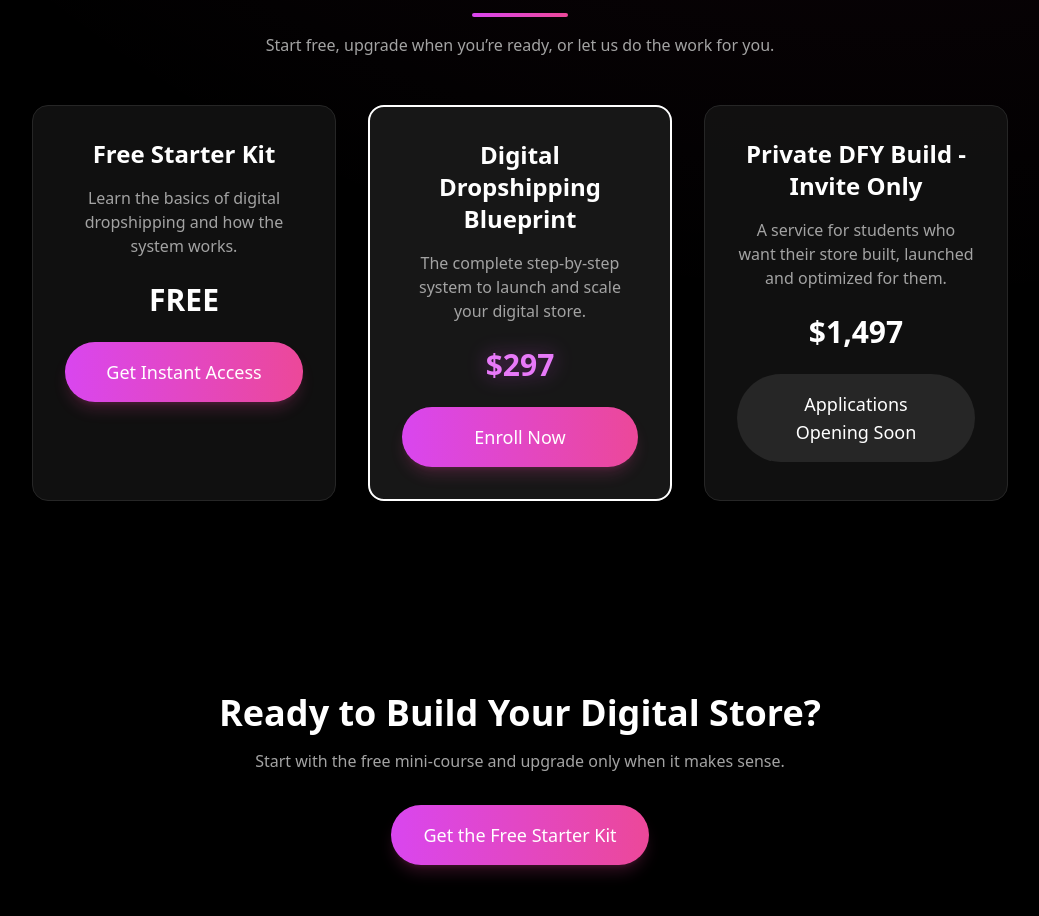
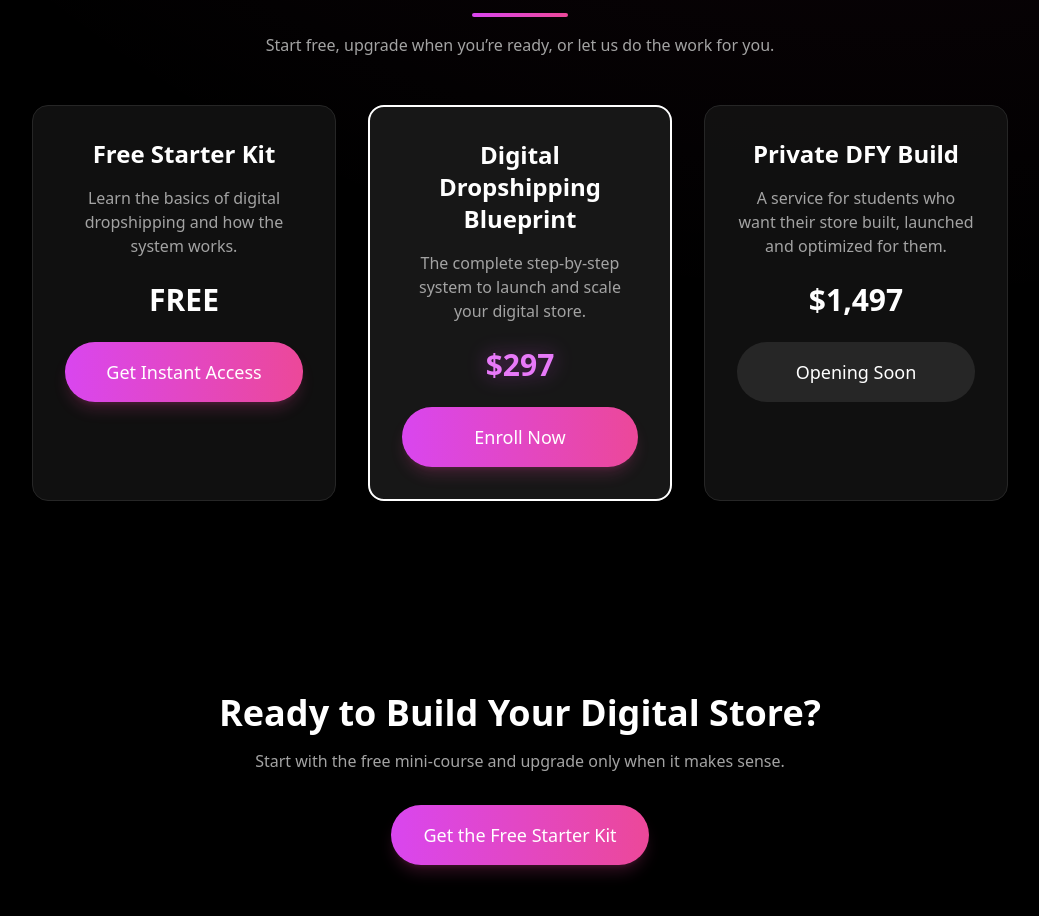
Before and after one commit to ChrisDigital24/digital-dropshipping-blueprint, a Next.js app: page / in a window 1280 px wide. Shown: the part 1540-2456 px from the top of the page, without its empty margins (120-1159 px from the left). Built offline with nearby package versions, Linux system fonts and the light colour scheme.

Commit message:
Simplify text for Private DFY Build section

```diff
--- a/pages/index.jsx
+++ b/pages/index.jsx
@@ -271,13 +271,13 @@ className="reveal px-6 py-24 max-w-6xl mx-auto text-center">
 
             <div className="bg-neutral-900/70 border border-neutral-800 rounded-2xl">
               <div className="p-8">
-                <h3 className="text-2xl font-semibold">Private DFY Build - Invite Only</h3>
+                <h3 className="text-2xl font-semibold">Private DFY Build</h3>
                 <p className="mt-4 text-neutral-400">
                   A service for students who want their store built, launched and optimized for them.
                 </p>
                 <p className="mt-6 text-3xl font-bold">$1,497</p>
                 <Button variant="secondary" className="mt-6 w-full">
-                  Applications Opening Soon
+                  Opening Soon
                 </Button>
               </div>
             </div>
```
